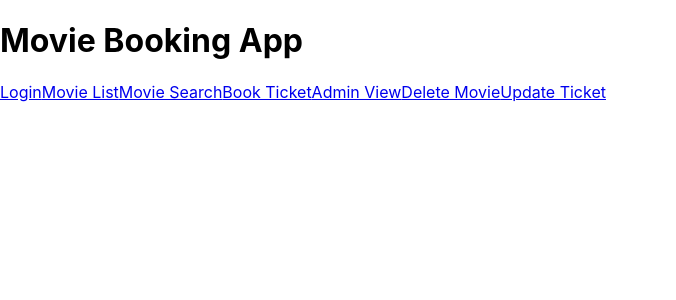
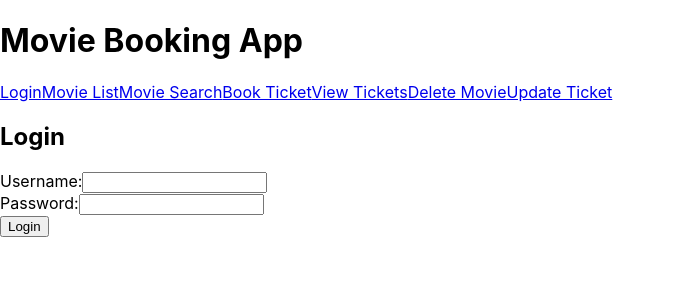
Before and after one commit to HiteshKadam/movie-booking-frontend, a React (Create React App) app: page /login in a window 1280 px wide. Shown: the top 300 px of the page, without its empty margins (0-676 px from the left). Built offline with nearby package versions, Linux system fonts and the light colour scheme.

Commit message:
django connection

```diff
--- a/package.json
+++ b/package.json
@@ -7,10 +7,13 @@
     "@testing-library/react": "^13.4.0",
     "@testing-library/user-event": "^13.5.0",
     "axios": "^1.4.0",
+    "js-cookie": "^3.0.5",
+    "jwt-decode": "^3.1.2",
     "react": "^18.2.0",
     "react-dom": "^18.2.0",
     "react-router-dom": "^6.14.0",
     "react-scripts": "5.0.1",
+    "simple-zustand-devtools": "^1.1.0",
     "web-vitals": "^2.1.4"
   },
   "scripts": {
--- a/src/App.js
+++ b/src/App.js
@@ -1,11 +1,10 @@
-import React, { useState } from 'react';
+import React from 'react';
 import { BrowserRouter as Router, Link, Route, Routes } from 'react-router-dom';
 import MovieList from './components/MovieList';
 import MovieSearch from './components/MovieSearch';
 import TicketBooking from './components/TicketBooking';
-import UpdateTicket from './components/UpdateTicket';
-import ViewTicketsAdmin from './components/ViewTicketsAdmin';
-import DeleteMovie from './components/DeleteMovie';
+import Login from './components/Login';
+import AdminView from './components/AdminView';
 
 function App() {
   return (
@@ -17,18 +16,19 @@ function App() {
           <Link to="/movies" className="btn btn-primary">Movie List</Link>
           <Link to="/movies/search" className="btn btn-primary">Movie Search</Link>
           <Link to="/tickets/add" className="btn btn-primary">Book Ticket</Link>
-          <Link to="/tickets/list/admin" className="btn btn-primary">Admin View</Link>
-          <Link to="/movies/delete" className="btn btn-primary">Delete Movie</Link>
-          <Link to="/movies/update" className="btn btn-primary">Update Ticket</Link>
+          <Link to={`/tickets/list/viewticket`} className="btn btn-primary">View Tickets</Link>
+          <Link to="/movies/delete/deleteticket" className="btn btn-primary">Delete Movie</Link>
+          <Link to="/movies/update/updateticket" className="btn btn-primary">Update Ticket</Link>
         </div>
 
         <Routes>
+          <Route exact path="/login" element={<Login />} />
           <Route exact path="/movies" element={<MovieList />} />
           <Route exact path="/movies/search" element={<MovieSearch />} />
           <Route exact path="/tickets/add" element={<TicketBooking />} />
-          <Route exact path="/tickets/list/admin" element={<ViewTicketsAdmin />} />
-          <Route exact path="/movies/delete" element={<DeleteMovie />} />
-          <Route exact path="/movies/update" element={<UpdateTicket />} />
+          <Route exact path="/tickets/list/:value" element={<AdminView />} />
+          <Route exact path="/movies/delete/:value" element={<AdminView />} />
+          <Route exact path="/movies/update/:value" element={<AdminView />} />
         </Routes>
       </div>
     </Router>
--- /dev/null
+++ b/src/components/AdminView.js
@@ -0,0 +1,43 @@
+import React, { useState } from 'react';
+import axios from 'axios';
+import ViewTicketsAdmin from './ViewTicketsAdmin';
+import { useParams } from 'react-router-dom';
+import UpdateTicket from './UpdateTicket';
+import DeleteMovie from './DeleteMovie';
+
+
+function AdminView() {
+  const [isAdmin, setIsAdmin] = useState(false);
+  checkAdminStatus();
+  const { value }= useParams();
+  async function checkAdminStatus() {
+    try {
+      const username = localStorage.getItem('username');
+
+      const response = await axios.get('http://localhost:8000/api/v1.0/moviebooking/check_admin_status/', {
+        params:{
+            username : username
+        }
+      });
+      setIsAdmin(response.data.is_valid_user);
+    } catch (error) {
+      console.error('Error checking admin status:', error);
+    }
+  }
+
+  if (!isAdmin) {
+    return <p>You must be an admin to view this page.</p>;
+  }
+
+  if (value === 'viewticket') {
+    return <ViewTicketsAdmin />;
+  }
+  if (value === 'deleteticket') {
+    return <DeleteMovie />;
+  }
+  if (value === 'updateticket') {
+    return <UpdateTicket />;
+  }
+}
+
+export default AdminView;
--- /dev/null
+++ b/src/components/Login.js
@@ -0,0 +1,59 @@
+import React, { useState } from 'react';
+import axios from 'axios';
+
+const Login = () => {
+    const [username, setUserName] = useState('');
+    const [password, setPassword] = useState('');
+
+    const handleUsernameChange = (event) => {
+        setUserName(event.target.value);
+      };
+
+      const handlePasswordChange = (event) => {
+        setPassword(event.target.value);
+      };
+    const handleSubmit = async (event) => {
+      event.preventDefault();
+
+      axios.post(`http://localhost:8000/api/v1.0/moviebooking/login/`, {
+        username: username,
+        password: password
+      })
+      .then((response) => {
+        localStorage.setItem("username",response.data.username)
+        console.log(`User Logged In successfully!`);
+      })
+      .catch((error) => {
+        console.log(`Username And Password Failure`);
+      })
+    };
+
+  return (
+    <div>
+      <h2>Login</h2>
+      <form onSubmit={handleSubmit}>
+        <div>
+          <label htmlFor="username">Username:</label>
+          <input
+            type="text"
+            id="username"
+            value={username}
+            onChange={handleUsernameChange}
+          />
+        </div>
+        <div>
+          <label htmlFor="password">Password:</label>
+          <input
+            type="password"
+            id="password"
+            value={password}
+            onChange={handlePasswordChange}
+          />
+        </div>
+        <button type="submit">Login</button>
+      </form>
+    </div>
+  );
+}
+
+export default Login;
--- a/src/components/UpdateTicket.js
+++ b/src/components/UpdateTicket.js
@@ -4,7 +4,6 @@ import axios from 'axios';
 const UpdateTicket = () => {
   const [movieId, setMovieId] = useState('');
   const [movieName, setMovieName] = useState('');
-  const [seatsAvailable, setSeatsAvailable] = useState('');
   const [updateStatus, setUpdateStatus] = useState('');
   const [errorMessage, setErrorMessage] = useState('');
 
@@ -13,7 +12,8 @@ const UpdateTicket = () => {
 
     try {
       const response = await axios.put(`http://localhost:8000/api/v1.0/moviebooking/${movieName}/update/${movieId}/`, {
-        seats_available: seatsAvailable
+        movie_id : movieId,
+        movie_name : movieName
       });
       setUpdateStatus(response.data.message);
       setErrorMessage('');
@@ -36,10 +36,6 @@ const UpdateTicket = () => {
 
         <label>Movie Name:</label>
         <input type="text" value={movieName} onChange={(e) => setMovieName(e.target.value)} />
-
-        <label>Seats Available:</label>
-        <input type="number" value={seatsAvailable} onChange={(e) => setSeatsAvailable(e.target.value)} />
-
         <button type="submit">Update Ticket</button>
       </form>
 
--- a/src/components/ViewTicketsAdmin.js
+++ b/src/components/ViewTicketsAdmin.js
@@ -1,29 +1,40 @@
-import React, { useState, useEffect } from 'react';
+import React, { useState } from 'react';
 import axios from 'axios';
 
-const ViewTicketsAdmin = () => {
+function ViewTicketsAdmin() {
   const [tickets, setTickets] = useState([]);
+  const [error,setErrors] = useState([]);
+  fetchTickets();
+  async function fetchTickets() {
+    try {
+      const username = localStorage.getItem('username');
 
-  useEffect(() => {
-    const fetchTickets = async () => {
-      try {
-        const response = await axios.get('http://localhost:8000/api/v1.0/moviebooking/tickets/list/');
-        setTickets(response.data);
-      } catch (error) {
-        console.error('Error fetching tickets:', error);
+      const response = await axios.get('http://localhost:8000/api/v1.0/moviebooking/tickets/list/', {
+        params:{
+          username : username,
       }
-    };
-
-    fetchTickets();
-  }, []);
+      });
+      if (response.data.error === ""){
+        setTickets(response.data.ticket);
+        setErrors('')
+      }
+      else{
+        setErrors(response.data.error)
+        throw new Error(error, response.data);
+      }
+    } catch (e) {
+      console.error(e);
+    }
+  }
 
   return (
     <div>
-      <h2>View Tickets (Admin)</h2>
+      <h2>View Tickets</h2>
       <table>
         <thead>
           <tr>
             <th>Movie Name</th>
+            <th>Theatre Name</th>
             <th>Number of Tickets</th>
             <th>Seat Number</th>
           </tr>
@@ -32,6 +43,7 @@ const ViewTicketsAdmin = () => {
           {tickets.map((ticket) => (
             <tr key={ticket.id}>
               <td>{ticket.movie.movie_name}</td>
+              <td>{ticket.movie.theatre_name}</td>
               <td>{ticket.num_tickets}</td>
               <td>{ticket.seat_number}</td>
             </tr>
@@ -40,6 +52,6 @@ const ViewTicketsAdmin = () => {
       </table>
     </div>
   );
-};
+}
 
 export default ViewTicketsAdmin;
```
Also changed, not shown: layouts/MainWrapper.jsx (added, +18 -0 lines), layouts/PrivateRoute.jsx (added, +9 -0 lines), 1 other file (tests, documents, lock files or other folders).
